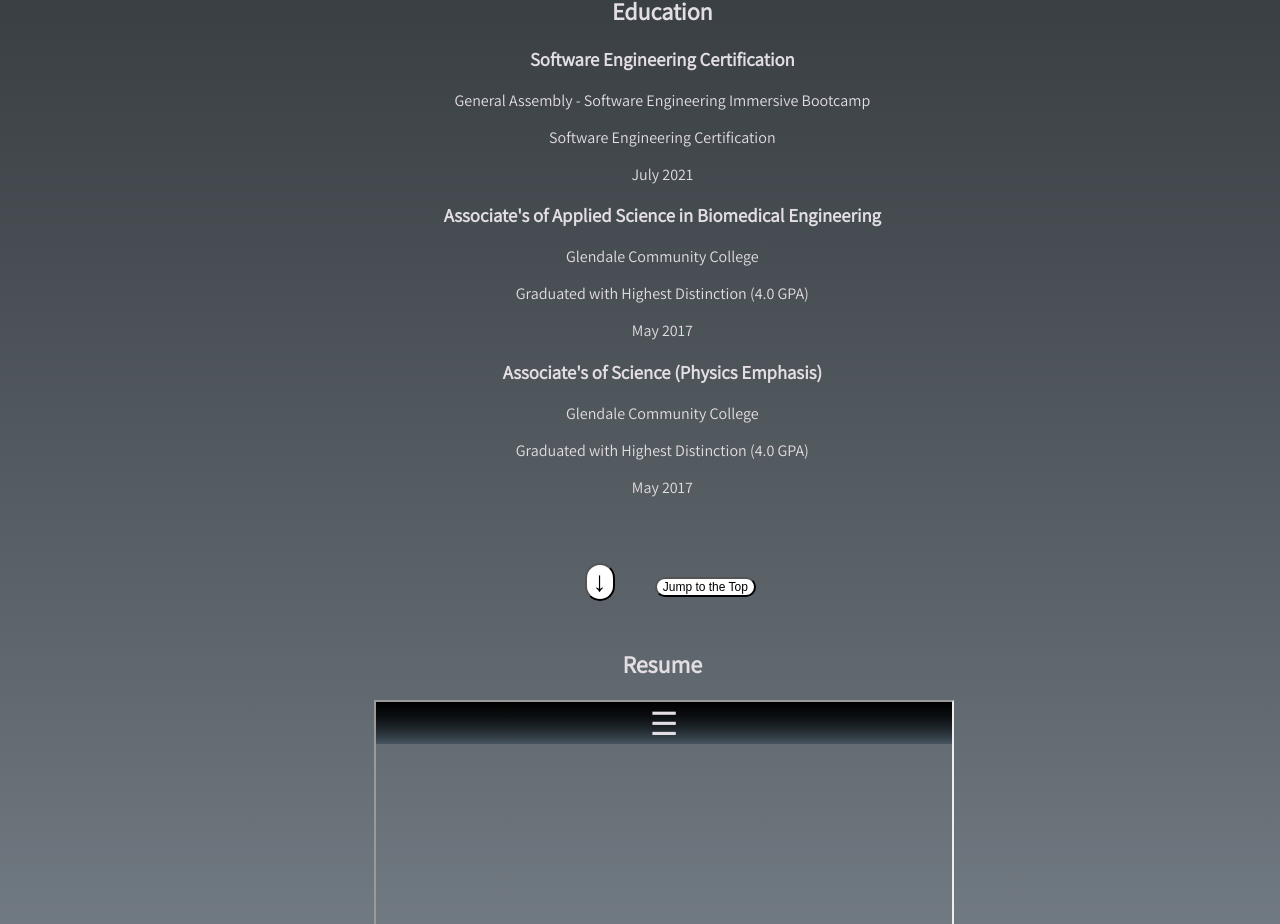
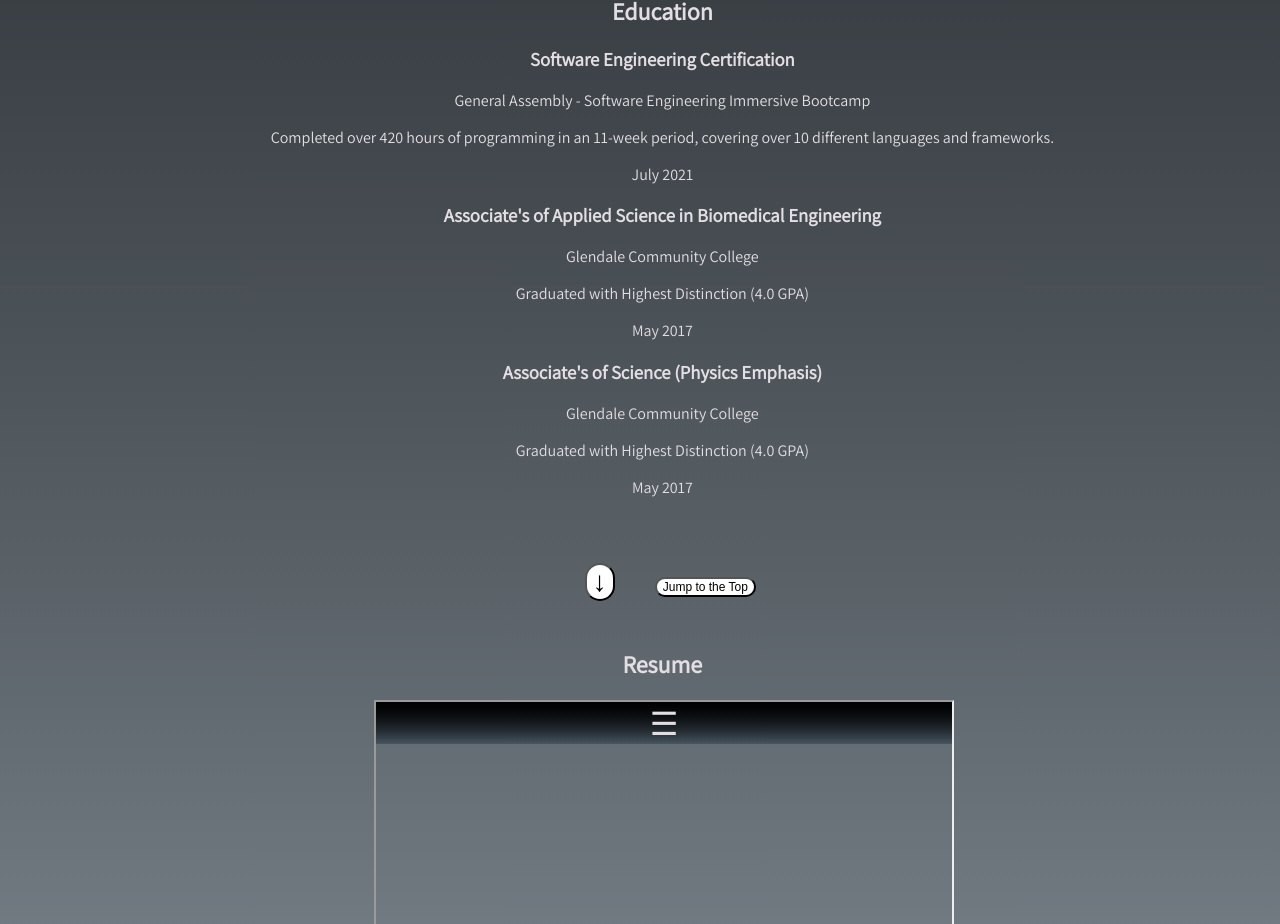
Before and after one commit to baileyjean/portfolio, a React (Create React App) app: page / in a window 1280 px wide. Shown: the part 2117-3041 px from the top of the page. Built offline with nearby package versions, Linux system fonts and the light colour scheme.

Commit message:
More corrections to Education section

```diff
--- a/src/pages/Home.js
+++ b/src/pages/Home.js
@@ -135,7 +135,7 @@ const Home = (props) => {
         <h2>Education</h2>
         <h3>Software Engineering Certification</h3>
         <p>General Assembly - Software Engineering Immersive Bootcamp</p>
-        <p>Software Engineering Certification</p>
+        <p>Completed over 420 hours of programming in an 11-week period, covering over 10 different languages and frameworks.</p>
         <p>July 2021</p>
         <h3>Associate's of Applied Science in Biomedical Engineering</h3>
         <p>Glendale Community College</p>
```
